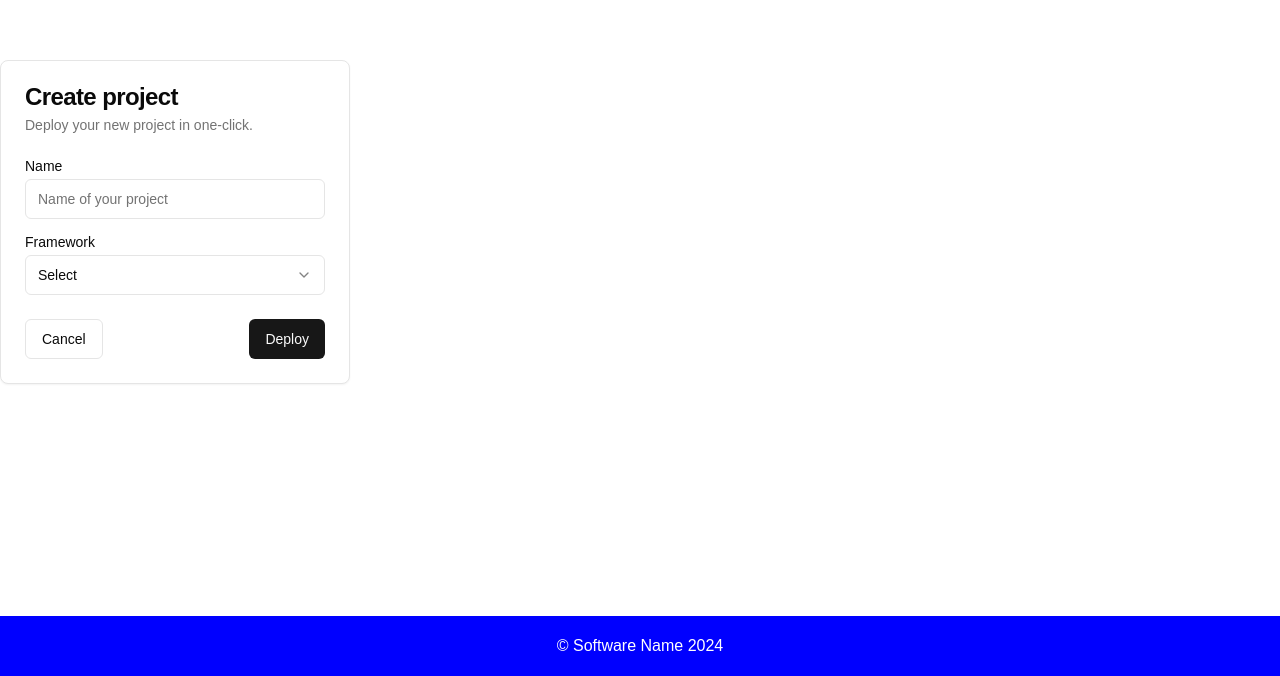
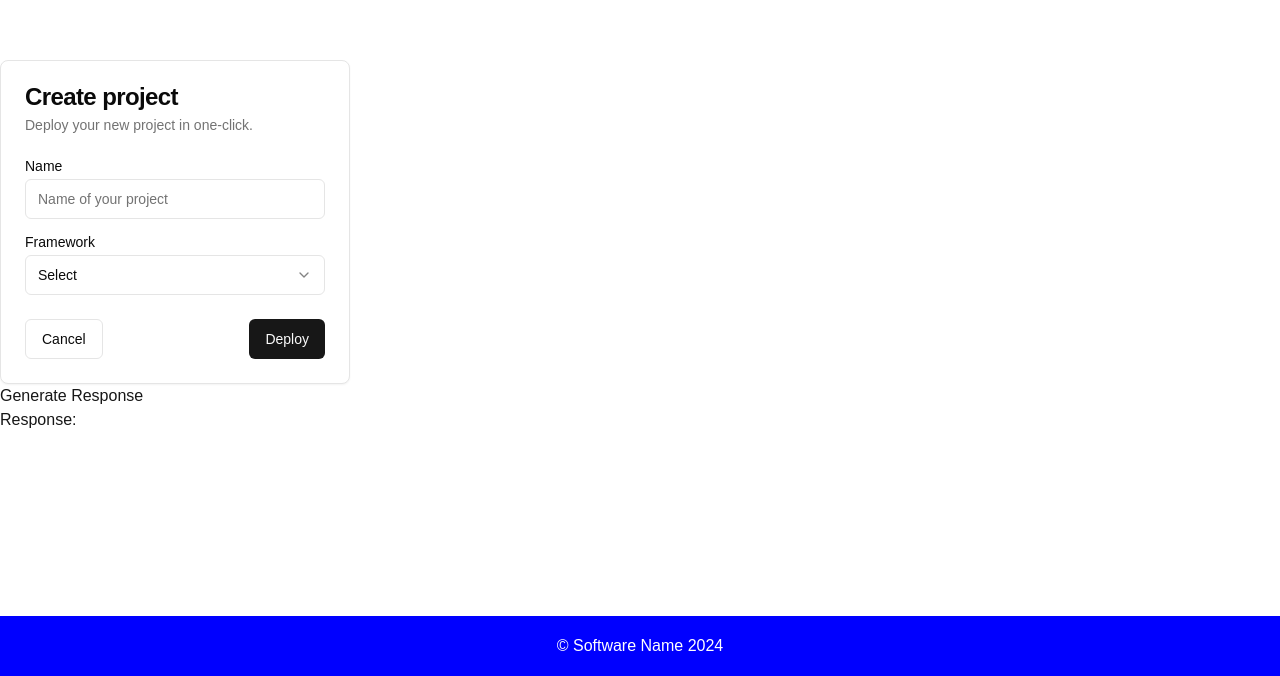
Before and after one commit to KeeranNaidu12/AiHackathon2024, a Next.js app in the folder housinghoudini/: page / in a window 1280 px wide. Shown: the part 124-800 px from the top of the page. Built offline with nearby package versions, Linux system fonts and the light colour scheme.

Commit message:
Add a test button for generating responses from api

```diff
--- a/housinghoudini/src/app/page.js
+++ b/housinghoudini/src/app/page.js
@@ -1,20 +1,51 @@
+'use client'
 import React from 'react';
 import Header from '@/components/Header';
 import UserDataForm from '@/components/UserDataForm';
 import Footer from '@/components/Footer';
+import { useState } from 'react';
 
 
 
 function Home() {
+  const [response, setResponse] = useState('');
+
+  const handleClick = async () => {
+    const studentPreferences = "21, male. Budget: $1200 a month. Prefers furnished room and likes movies";
+    const listingDesc = "A cozy 2-bedroom apartment with a beautiful view near a movie theatre";
+
+    try {
+      const res = await fetch('/api', {
+        method: 'POST',
+        headers: {
+          'Content-Type': 'application/json'
+        },
+        body: JSON.stringify({
+          studentPreferences,
+          listingDesc
+        })
+      });
+
+      const data = await res.json();
+      setResponse(data.result);
+    } catch (error) {
+      console.error('Error:', error);
+    }
+  };
   return (
     <div>
       <Header
-      title="Find a property that fits just right!"
-      subtitle="Enter your preferences below"/>
-      <UserDataForm/>
-      <Footer/>
+        title="Find a property that fits just right!"
+        subtitle="Enter your preferences below"
+      />
+      <UserDataForm />
+      <button onClick={handleClick}>Generate Response</button>
+      <p>Response: {response}</p>
+      <Footer />
     </div>
   );
 }
 
+
+
 export default Home;
```
